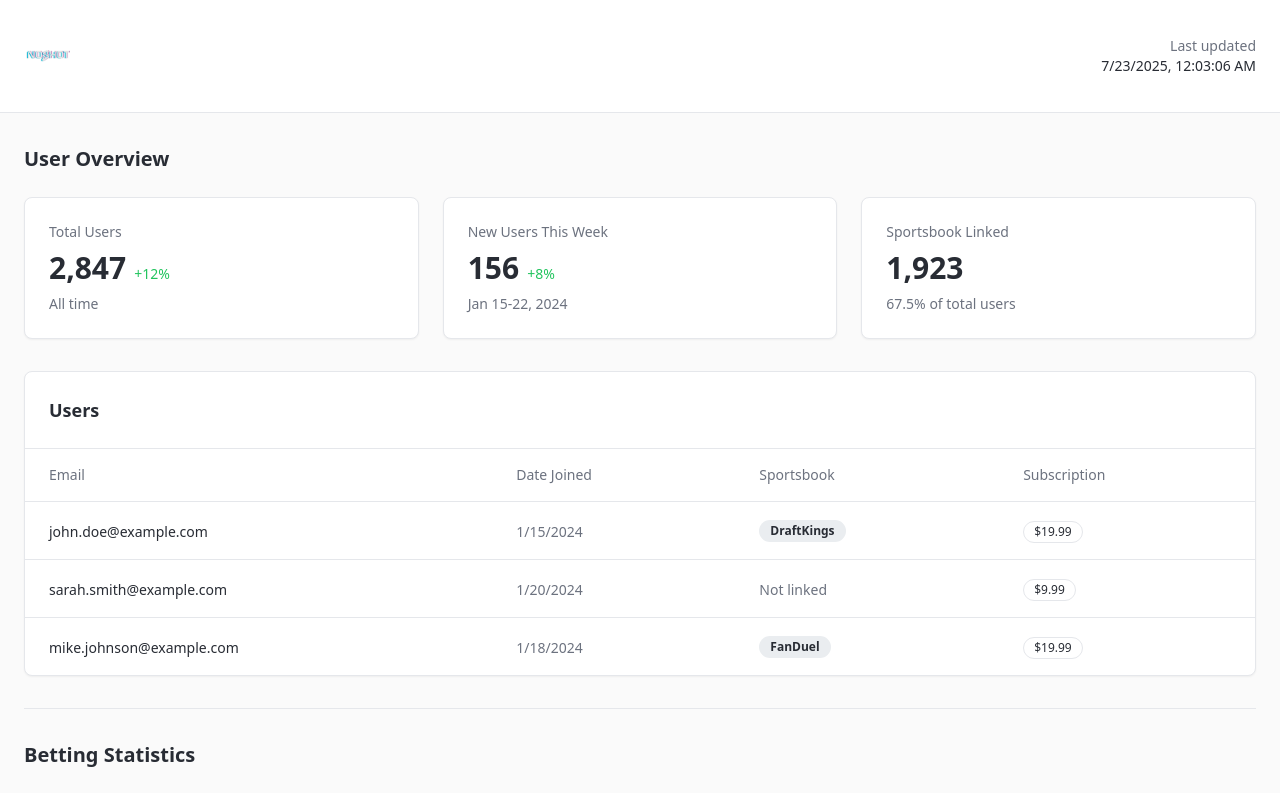
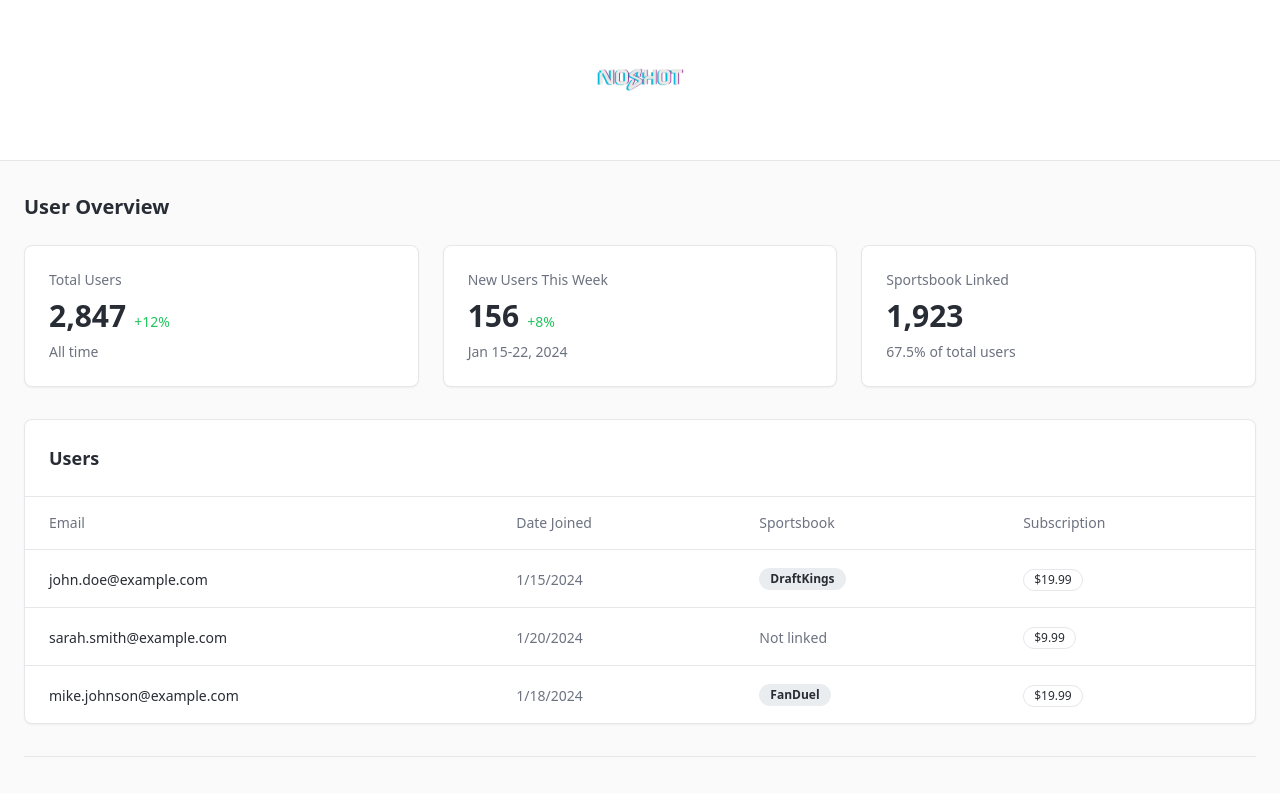
Before and after one commit to WillMassey8/noshot-admin, a React (Vite) app: page / in a window 1280 px wide. Shown: the top 793 px of the page. Built offline with nearby package versions, Linux system fonts and the light colour scheme.

Commit message:
Center and resize logo
Center the NoShot logo and double its size in the dashboard header.

```diff
--- a/src/pages/Index.tsx
+++ b/src/pages/Index.tsx
@@ -10,20 +10,12 @@ const Index = () => {
       {/* Header */}
       <div className="border-b border-divider bg-section-bg">
         <div className="max-w-7xl mx-auto px-6 py-8">
-          <div className="flex items-center justify-between">
-            <div className="flex items-center">
-              <img
-                src="/lovable-uploads/fc3944e2-6346-4b26-bac8-b0c8c5e2d63a.png"
-                alt="NoShot Logo"
-                className="h-12 w-auto"
-              />
-            </div>
-            <div className="text-right">
-              <p className="text-sm text-stat-small">Last updated</p>
-              <p className="text-sm font-medium text-foreground">
-                {new Date().toLocaleString()}
-              </p>
-            </div>
+          <div className="flex justify-center">
+            <img
+              src="/lovable-uploads/fc3944e2-6346-4b26-bac8-b0c8c5e2d63a.png"
+              alt="NoShot Logo"
+              className="h-24 w-auto"
+            />
           </div>
         </div>
       </div>
```
